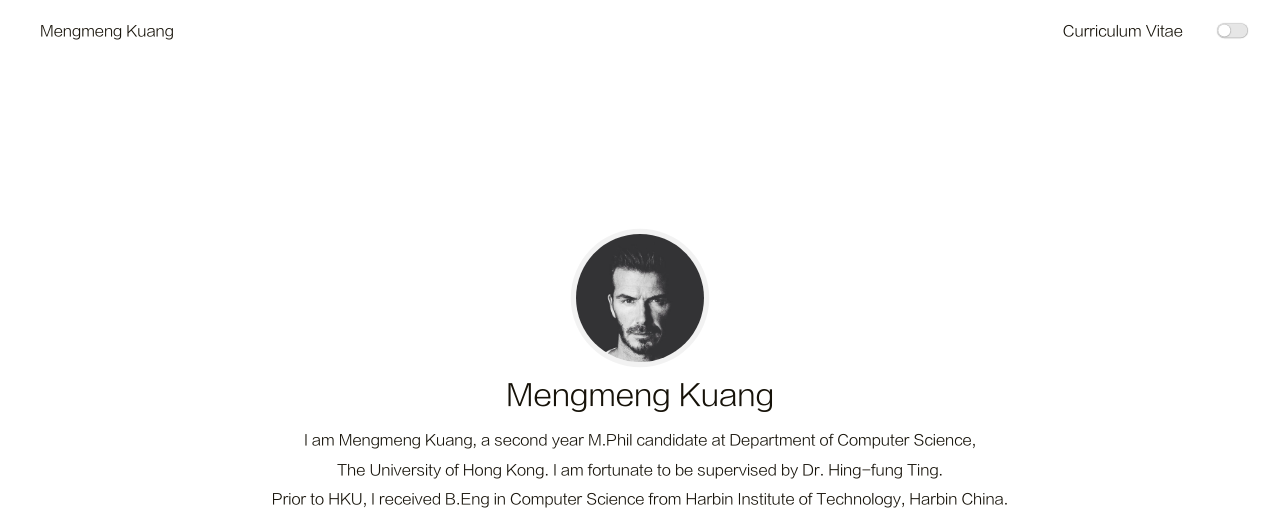
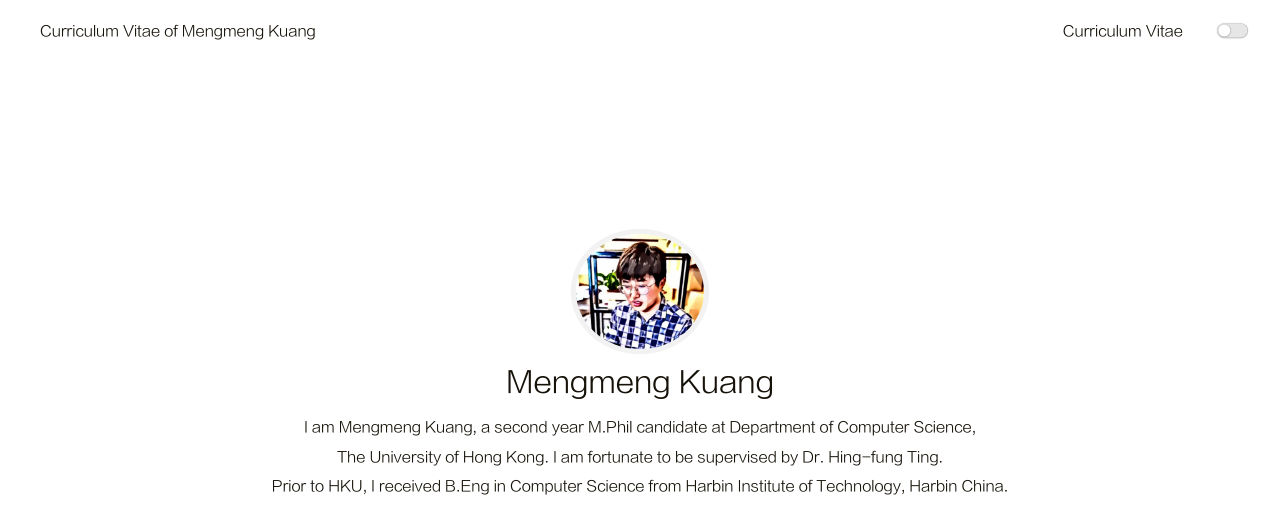
Before and after one commit to aboutkuangmeng/aboutkuangmeng.github.io, a plain HTML site: page index.html in a window 1280 px wide. Shown: the top 510 px of the page. Drawn offline with Linux system fonts and the light colour scheme.

Commit message:
Site updated: 2020-06-01 13:50:51

```diff
--- a/index.html
+++ b/index.html
@@ -16,7 +16,7 @@
 
 
 
-    <link rel="icon" href="/favicon.ico">
+    <link rel="icon" href="/logo.png">
 
 
 
@@ -49,7 +49,7 @@
         <header>
     <nav class="navbar">
         <div class="container">
-            <div class="navbar-header header-logo"><a href="/">Mengmeng Kuang</a></div>
+            <div class="navbar-header header-logo"><a href="/">Curriculum Vitae of Mengmeng Kuang</a></div>
             <div class="menu navbar-right">
 
                     <a class="menu-item" href="/cv.pdf">Curriculum Vitae</a>
@@ -65,7 +65,7 @@
         <div class="container">
             <div class="navbar-header">
                 <div>
-                    <a href="/">Mengmeng Kuang</a><a id="mobile-toggle-theme">·&nbsp;Light</a>
+                    <a href="/">Curriculum Vitae of Mengmeng Kuang</a><a id="mobile-toggle-theme">·&nbsp;Light</a>
                 </div>
                 <div class="menu-toggle" onclick="mobileBtn()">&#9776; Menu</div>
             </div>
@@ -96,7 +96,7 @@
     <div class="container">
     <div class="intro">
         <div class="avatar">
-            <a href="/"><img src="/image/avatar.jpeg"></a>
+            <a href="/"><img src="/image/avatar.png"></a>
         </div>
         <div class="nickname">Mengmeng Kuang</div>
         <div class="description"><p>I am Mengmeng Kuang, a second year M.Phil candidate at <a href="https://www.cs.hku.hk" target="_blank" rel="noopener">Department of Computer Science</a>,<br> <a href="https://www.hku.hk" target="_blank" rel="noopener">The University of Hong Kong</a>. I am fortunate to be supervised by Dr. <a href="https://www.cs.hku.hk/people/academic-staff/hfting" target="_blank" rel="noopener">Hing-fung Ting</a>.<br> Prior to HKU, I received B.Eng in Computer Science from <a href="https://www.hit.edu.cn" target="_blank" rel="noopener">Harbin Institute of Technology</a>, Harbin China.</p>
```
Also changed, not shown: 2020/06/01/hello-world/index.html (+3 -3 lines), 2020/06/01/index/index.html (+3 -3 lines), archives/2020/06/index.html (+3 -3 lines), archives/2020/index.html (+3 -3 lines), archives/index.html (+3 -3 lines), cv/index.html (+3 -3 lines), favicon.ico (deleted), image/avatar.jpeg (deleted), image/avatar.png (added), logo.png (added).
